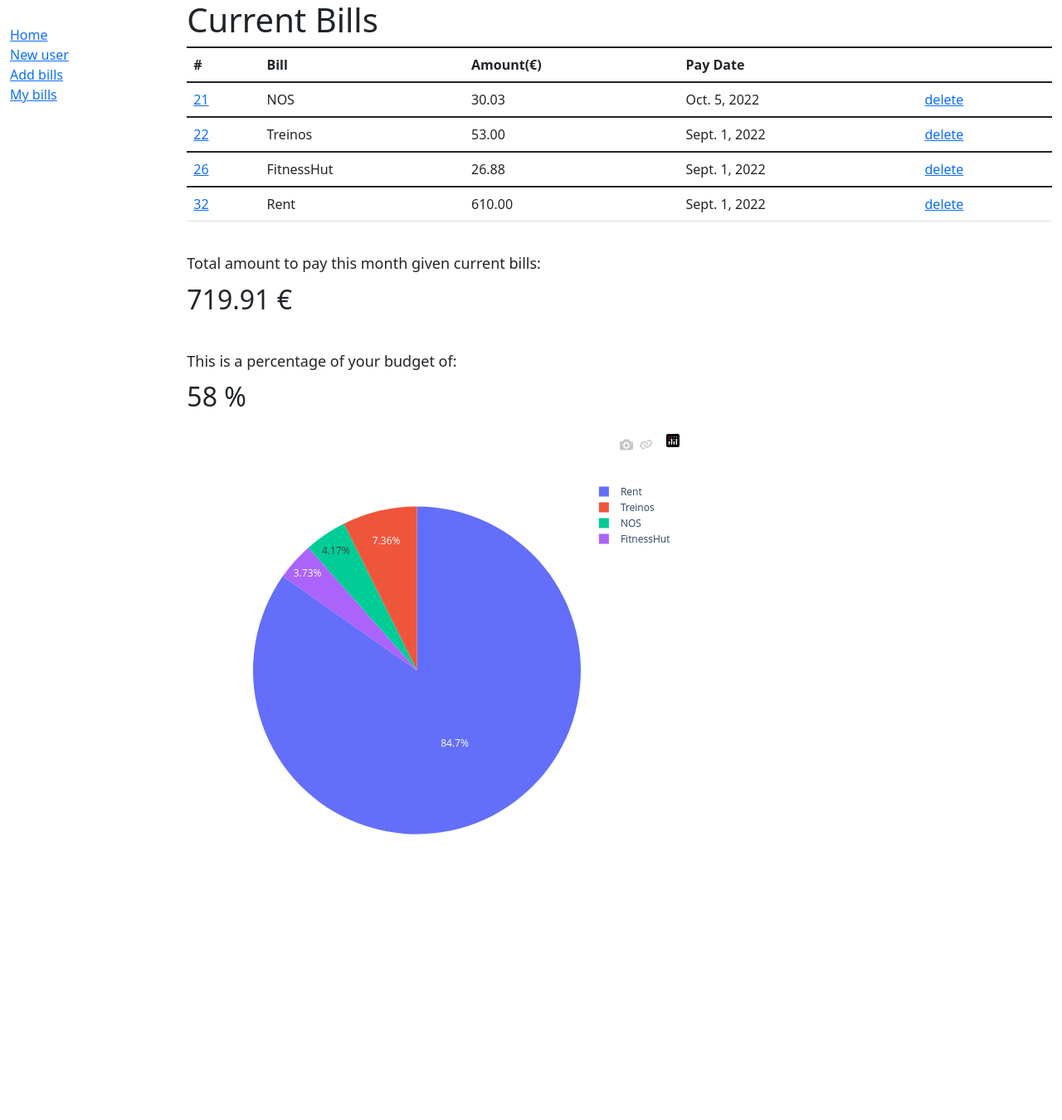
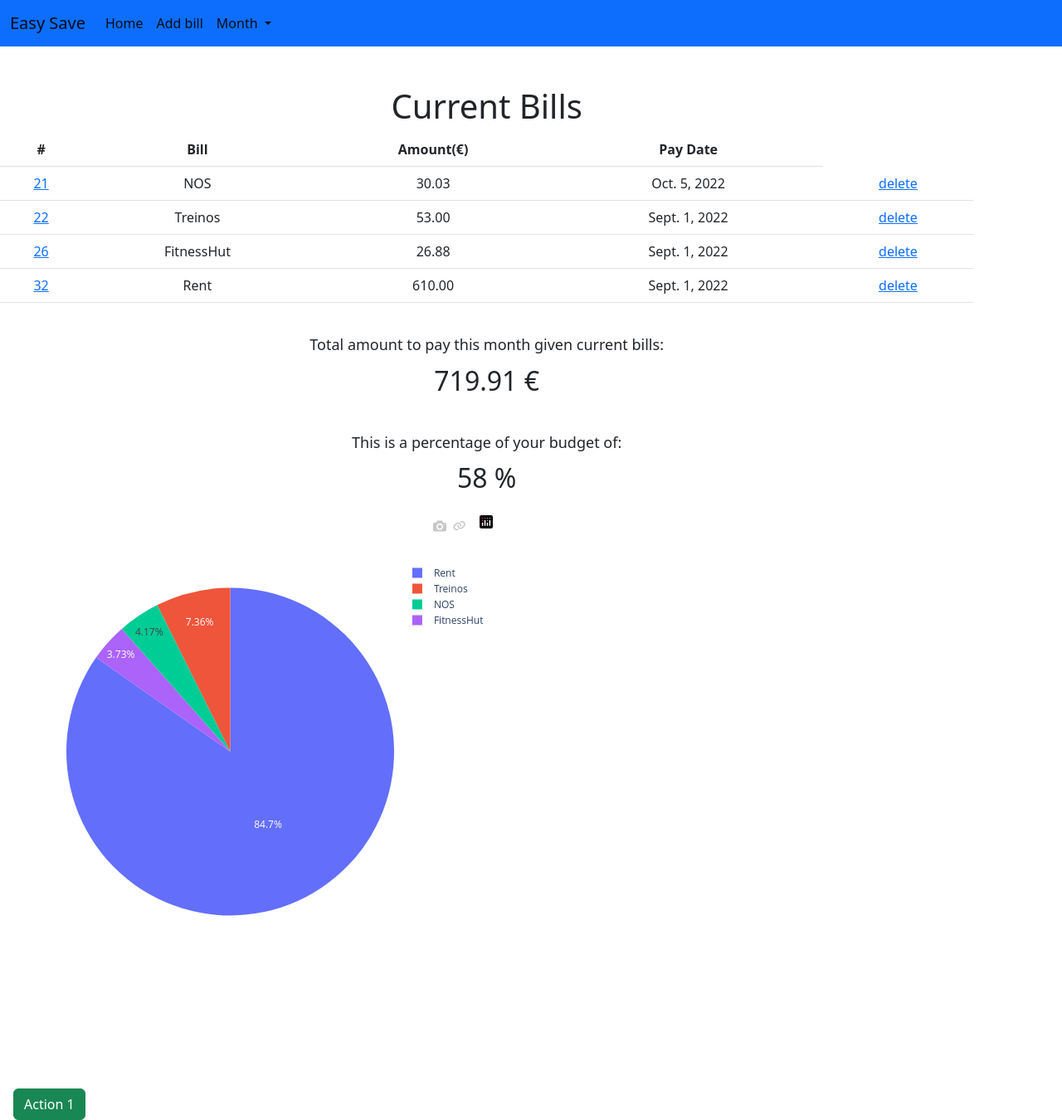
Before and after one commit to DeFariaJ/easySave, a Django app: page /bills/ in a window 1280 px wide. Shown: the whole page at 83% size. Before the commit the page ends 1006 px from the top, so only its background shows below. Run offline with Django 4.2, Linux system fonts and the light colour scheme; data comes from the database, SQL or seed files in the repository; both versions use the stored data as it was after the commit.

Commit message:
forced log back to ploty and pandas running. Added new base_generic.html

```diff
--- a/bills/templates/index_bills.html
+++ b/bills/templates/index_bills.html
@@ -3,7 +3,6 @@
 {% extends "base_generic.html" %} {% block content %}
 
 <h1>Current Bills</h1>
-
 <table class="table">
 
   <thead></thead>
@@ -40,10 +39,6 @@
 {{ pie_chart|safe}}
 
 
-
-
-
-
 {% endblock %}
 
 
@@ -51,3 +46,5 @@
 <!-- Add additional CSS in static file -->
 {% load static %}
 <link rel="stylesheet" href="{% static 'css/styles.css' %}" />
+
+<h1>Current Bills</h1>
--- a/users/templates/base_generic.html
+++ b/users/templates/base_generic.html
@@ -1,36 +1,96 @@
 <!DOCTYPE html>
 <html lang="en">
   <head>
-    {% block title %}
-    <title>EasySaving</title>
-    {% endblock %}
-    <meta charset="utf-8" />
-    <meta name="viewport" content="width=device-width, initial-scale=1" />
+    <meta charset="UTF-8" />
+    <meta http-equiv="X-UA-Compatible" content="IE=edge" />
+    <meta name="viewport" content="width=device-width, initial-scale=1.0" />
     <link
-      href="https://cdn.jsdelivr.net/npm/bootstrap@5.1.3/dist/css/bootstrap.min.css"
+      href="https://cdn.jsdelivr.net/npm/bootstrap@5.2.0/dist/css/bootstrap.min.css"
       rel="stylesheet"
-      integrity="sha384-1BmE4kWBq78iYhFldvKuhfTAU6auU8tT94WrHftjDbrCEXSU1oBoqyl2QvZ6jIW3"
+      integrity="sha384-gH2yIJqKdNHPEq0n4Mqa/HGKIhSkIHeL5AyhkYV8i59U5AR6csBvApHHNl/vI1Bx"
       crossorigin="anonymous"
     />
-    <!-- Add additional CSS in static file -->
-    {% load static %}
-    <link rel="stylesheet" href="{% static 'css/styles.css' %}" />
+    <!-- title goes here -->
+    <title>Easy Save</title>
   </head>
+
   <body>
-    <div class="container-fluid">
-      <div class="row">
-        <div class="col-sm-2">
-          {% block sidebar %}
-          <ul class="sidebar-nav">
-            <li><a href="{% url 'index' %}">Home</a></li>
-            <li><a href="{% url 'adduser' %}">New user</a></li>
-            <li><a href="{% url 'add' %}">Add bills</a></li>
-            <li><a href="{% url 'index_bills' %}">My bills</a></li>
+    <!-- navbar bootstrap-->
+    <nav class="navbar navbar-expand-lg bg-primary">
+      <div class="container-fluid">
+        <a class="navbar-brand" href="#">Easy Save</a>
+        <button
+          class="navbar-toggler"
+          type="button"
+          data-bs-toggle="collapse"
+          data-bs-target="#navbarNavDropdown"
+          aria-controls="navbarNavDropdown"
+          aria-expanded="false"
+          aria-label="Toggle navigation"
+        >
+          <span class="navbar-toggler-icon"></span>
+        </button>
+        <div class="collapse navbar-collapse" id="navbarNavDropdown">
+          <ul class="navbar-nav">
+            <li class="nav-item">
+              <a
+                class="nav-link active"
+                aria-current="page"
+                href="{% url 'index' %}"
+                >Home</a
+              >
+            </li>
+            <li class="nav-item">
+              <a class="nav-link active" href="#">Add bill</a>
+            </li>
+            <li class="nav-item dropdown">
+              <a
+                class="nav-link dropdown-toggle active"
+                href="#"
+                role="button"
+                data-bs-toggle="dropdown"
+                aria-expanded="false"
+              >
+                Month
+              </a>
+              <ul class="dropdown-menu">
+                <li><a class="dropdown-item" href="#">January</a></li>
+                <li><a class="dropdown-item" href="#">February</a></li>
+                <li><a class="dropdown-item" href="#">March</a></li>
+                <li><a class="dropdown-item" href="#">April</a></li>
+                <li><a class="dropdown-item" href="#">May</a></li>
+                <li><a class="dropdown-item" href="#">June</a></li>
+                <li><a class="dropdown-item" href="#">July</a></li>
+                <li><a class="dropdown-item" href="#">August</a></li>
+                <li><a class="dropdown-item" href="#">September</a></li>
+                <li><a class="dropdown-item" href="#">October</a></li>
+                <li><a class="dropdown-item" href="#">November</a></li>
+                <li><a class="dropdown-item" href="#">December</a></li>
+                <li>
+                  <a class="dropdown-item active bg-secondary" href="#"
+                    >Total Expenses</a
+                  >
+                </li>
+              </ul>
+            </li>
           </ul>
-          {% endblock %}
         </div>
-        <div class="col-sm-10">{% block content %}{% endblock %}</div>
       </div>
+    </nav>
+
+    <!-- display headings -->
+    <div class="col-md-11 text-center my-5">
+      {% block content %} {% endblock %}
     </div>
+    <br />
+    <br />
+    <!-- side bottoms-->
+    <button type="button" class="btn btn-success mx-3">Action 1</button>
+
+    <script
+      src="https://cdn.jsdelivr.net/npm/bootstrap@5.2.0/dist/js/bootstrap.bundle.min.js"
+      integrity="sha384-A3rJD856KowSb7dwlZdYEkO39Gagi7vIsF0jrRAoQmDKKtQBHUuLZ9AsSv4jD4Xa"
+      crossorigin="anonymous"
+    ></script>
   </body>
 </html>
```
Also changed, not shown: db.sqlite3.
